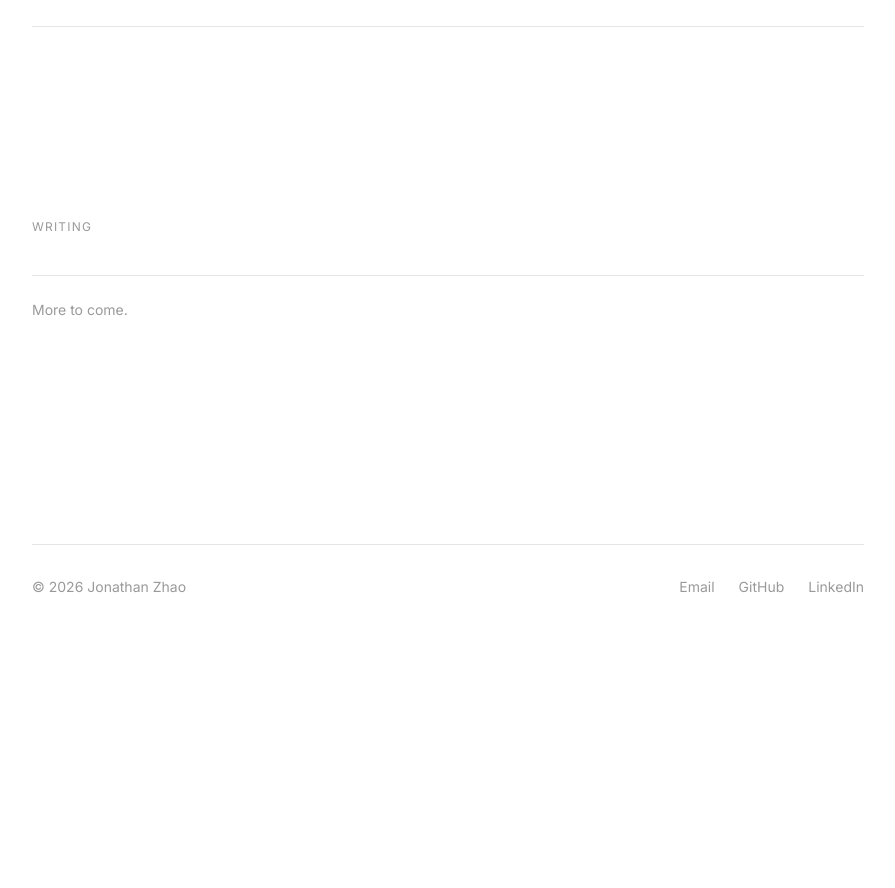
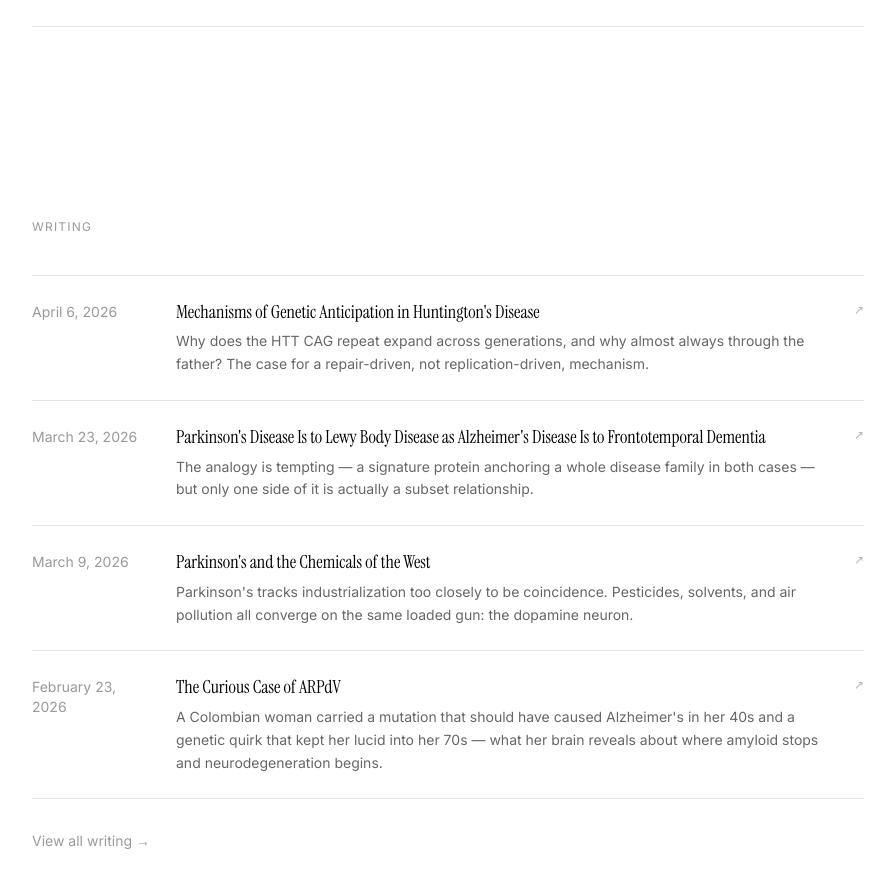
Before and after one commit to JonathanZhao222/Personal-Website, a Next.js app: page / in a window 1280 px wide. Shown: the part 1764-2652 px from the top of the page, without its empty margins (192-1087 px from the left). Before the commit the page ends 2409 px from the top, so only its background shows below. Built offline with nearby package versions, Linux system fonts and the light colour scheme.

Commit message:
Show latest posts on homepage writing teaser
The homepage section was still hardcoded to "More to come." even
though /writing now has real posts. It now pulls the 4 most recent
posts via getAllPosts, with a link through to the full writing page.

```diff
--- a/src/components/sections/Writing.tsx
+++ b/src/components/sections/Writing.tsx
@@ -1,6 +1,12 @@
+import Link from 'next/link'
+import { getAllPosts } from '@/lib/posts'
+import { PostCard } from '@/components/ui/PostCard'
 import { FadeIn } from '@/components/ui/FadeIn'
 
-export default function Writing() {
+export default async function Writing() {
+  const posts = await getAllPosts()
+  const latest = posts.slice(0, 4)
+
   return (
     <section
       id="writing"
@@ -15,10 +21,30 @@ export default function Writing() {
           Writing
         </h2>
       </FadeIn>
-      <FadeIn delay={0.08}>
-        <p className="font-sans text-sm text-black/40 border-t border-black/10 pt-6">
-          More to come.
-        </p>
+
+      {latest.length === 0 ? (
+        <FadeIn delay={0.08}>
+          <p className="font-sans text-sm text-black/40 border-t border-black/10 pt-6">
+            More to come.
+          </p>
+        </FadeIn>
+      ) : (
+        <div className="border-t border-black/10">
+          {latest.map((post, i) => (
+            <FadeIn key={post.slug} delay={i * 0.08}>
+              <PostCard post={post} />
+            </FadeIn>
+          ))}
+        </div>
+      )}
+
+      <FadeIn delay={latest.length * 0.08 + 0.08}>
+        <Link
+          href="/writing"
+          className="inline-block mt-8 font-sans text-sm text-black/40 hover:text-black transition-colors"
+        >
+          View all writing &rarr;
+        </Link>
       </FadeIn>
     </section>
   )
```
